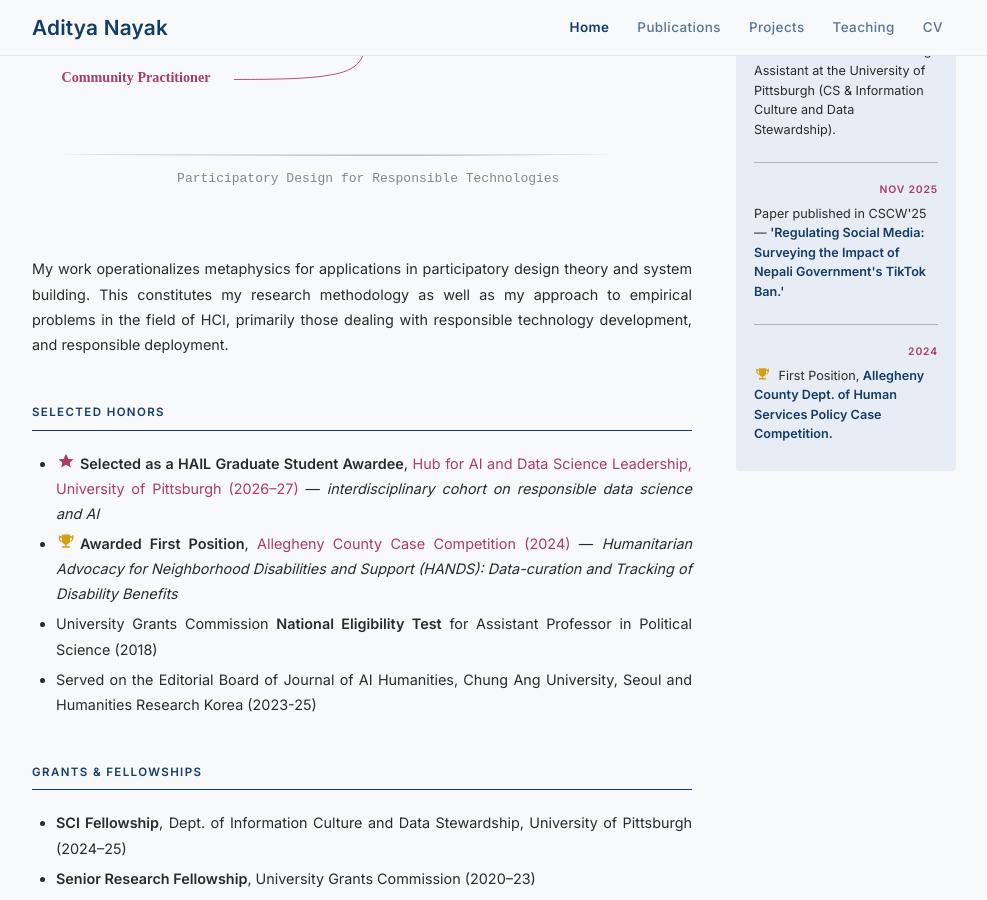
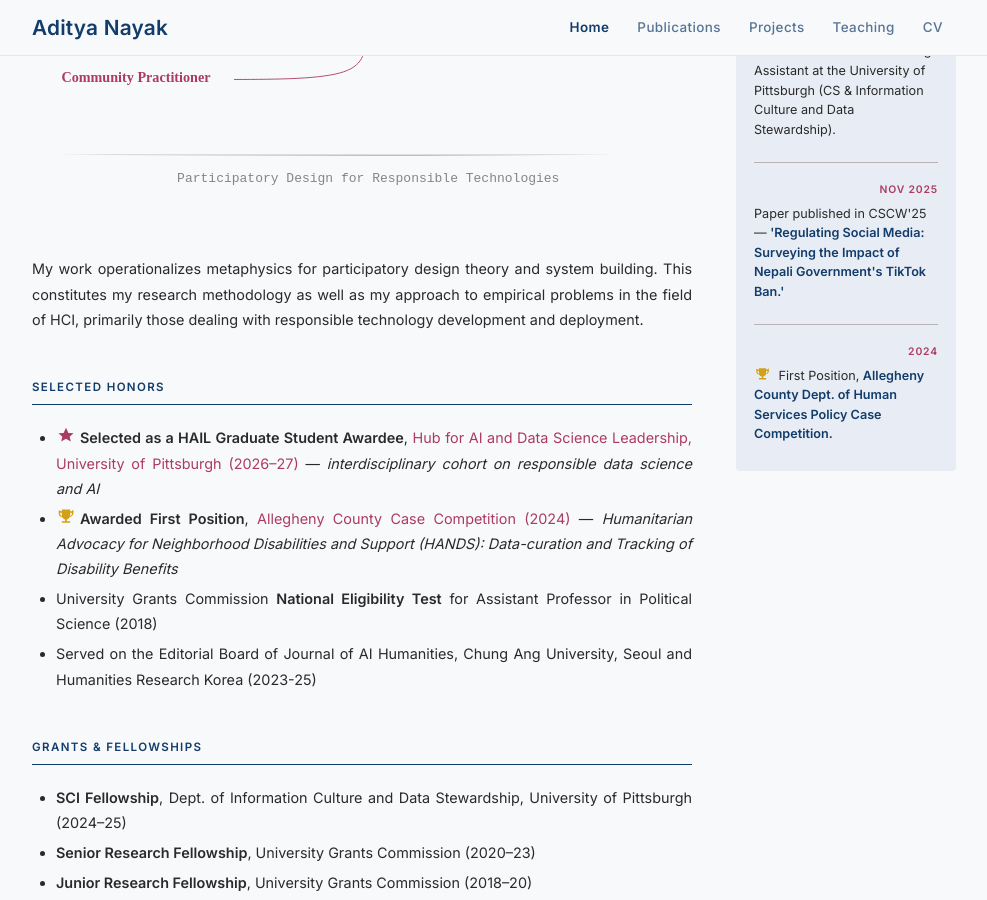
Before and after one commit to adityanayak-info/adityanayak-info.github.io, a Jekyll site: the page built from index.md, in a window 1280 px wide and 900 px high, scrolled down 1792 px. Shown: the whole window, without its empty margins (146-1133 px from the left). Built offline with Jekyll 4.4.1, drawn with Linux system fonts in a browser that asks for light colours.

Commit message:
Refine description of research methodology
Removed the word 'applications' for clarity in the description of research methodology.

```diff
--- a/index.md
+++ b/index.md
@@ -54,7 +54,7 @@ My work develops <em>participatory design for responsible technologies</em> acro
   <img class="diagram-full" src="{{ '/assets/img/researchbackground_details.svg' | relative_url }}" alt="Research background diagram with full detail" aria-hidden="true">
 </div>
 
-My work operationalizes metaphysics for applications in participatory design theory and system building. This constitutes my research methodology as well as my approach to empirical problems in the field of HCI, primarily those dealing with responsible technology development, and responsible deployment.
+My work operationalizes metaphysics for participatory design theory and system building. This constitutes my research methodology as well as my approach to empirical problems in the field of HCI, primarily those dealing with responsible technology development and deployment.
 
 
 <!--
```
